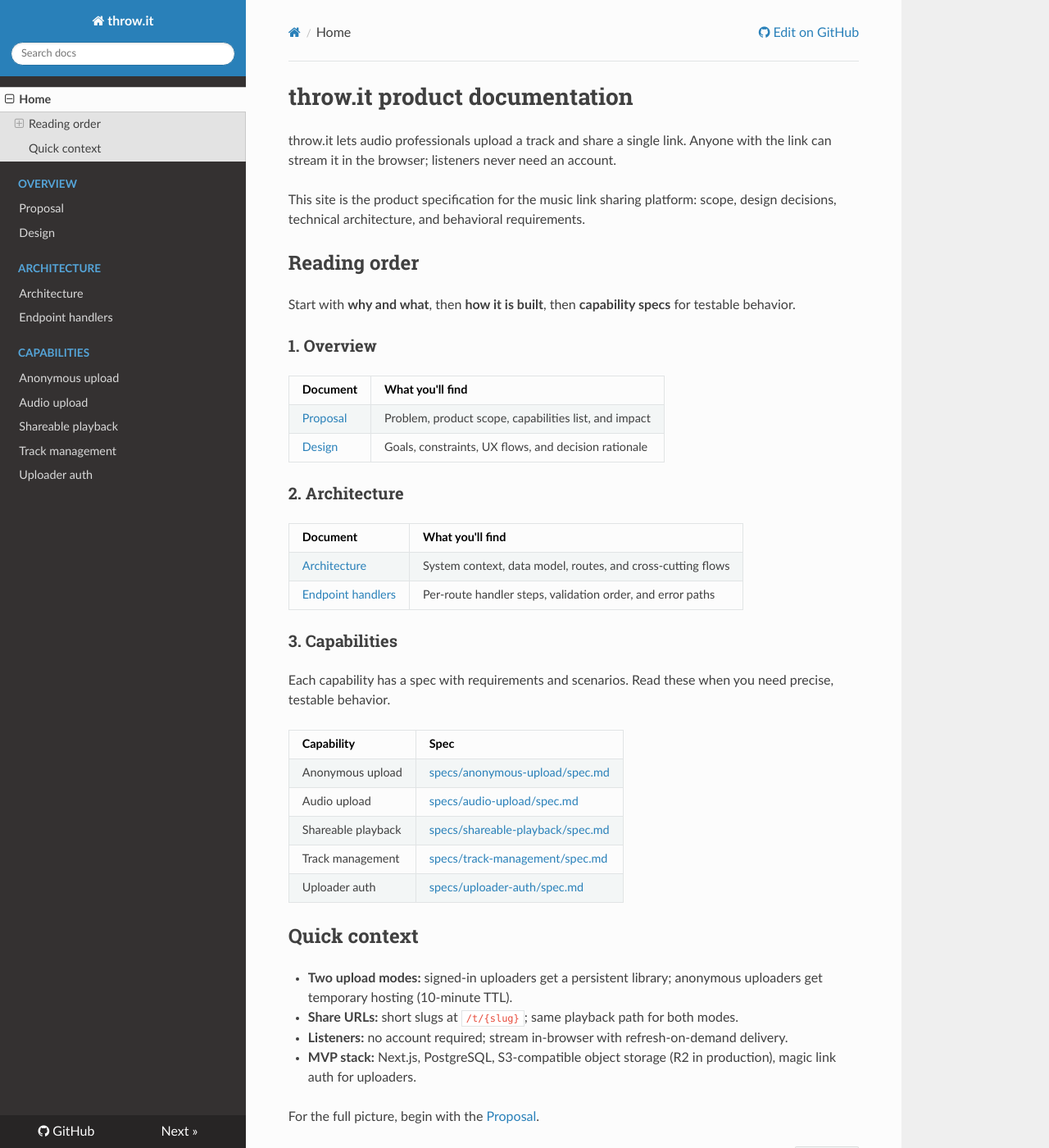
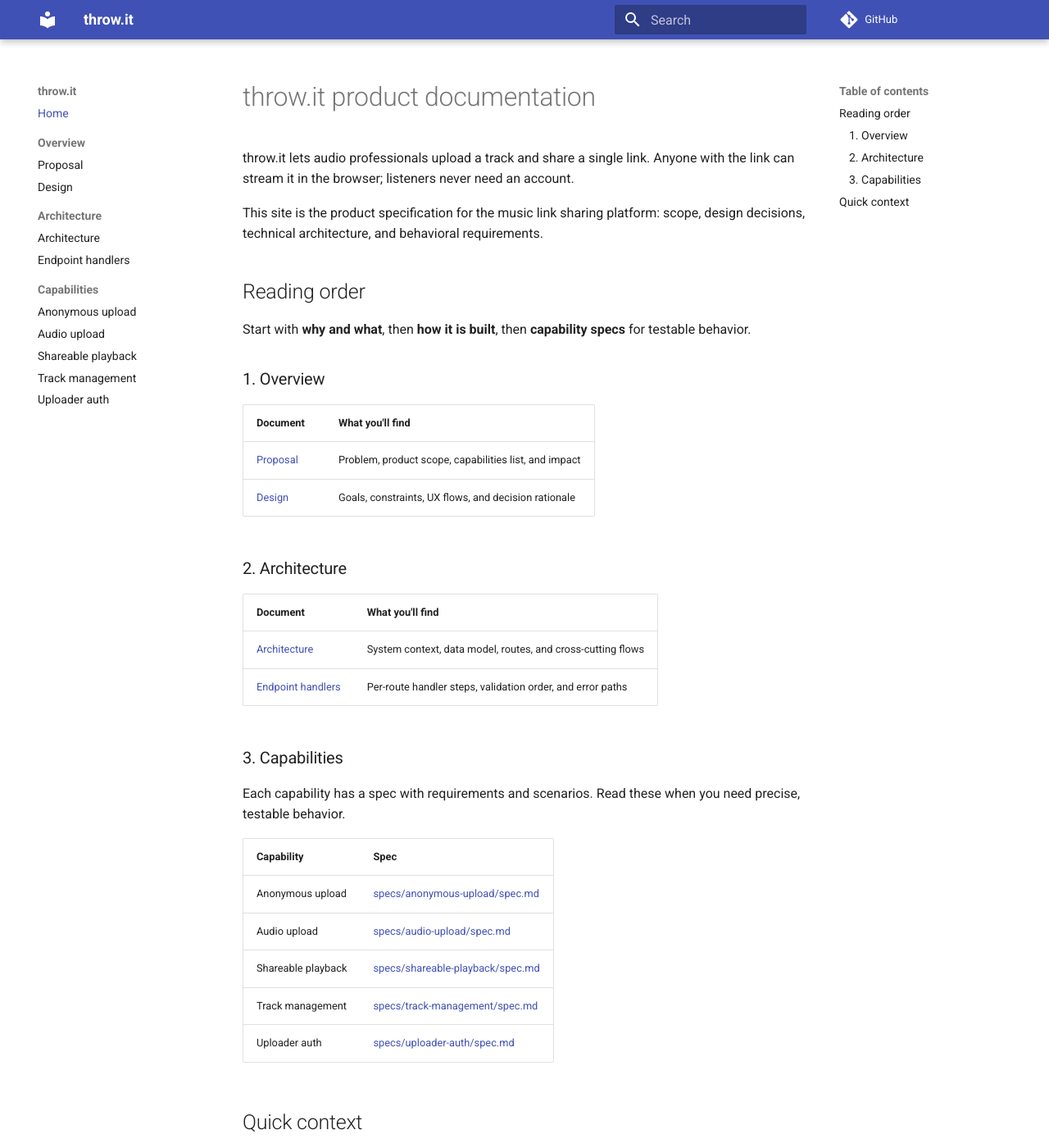
Before and after one commit to leanjunio/throw.it, an MkDocs documentation site: the page built from openspec/changes/music-link-sharing-platform/index.md, in a window 1280 px wide and 1400 px high. Shown: the whole window at 82% size. Built offline with MkDocs 1.6.1 and Material for MkDocs 9.7.7, drawn with Linux system fonts in a browser that asks for light colours; nearby versions of some CDN libraries; comment, search, counter and statistics services are not loaded; some of the changed text lies outside the part shown.

Commit message:
Revert "docs: update the docs theme"
This reverts commit 08b3c59a9b198ee68a9ec15a76d7c79865b140b9.

```diff
--- a/mkdocs.yml
+++ b/mkdocs.yml
@@ -5,7 +5,10 @@ repo_url: https://github.com/leanjunio/throw.it
 edit_uri: edit/main/openspec/changes/music-link-sharing-platform/
 
 theme:
-  name: readthedocs
+  name: material
+  features:
+    - content.code.copy
+    - navigation.sections
 
 markdown_extensions:
   - pymdownx.superfences:
--- a/requirements.txt
+++ b/requirements.txt
@@ -1,2 +1 @@
-mkdocs==1.6.1
-pymdown-extensions==10.14.3
+mkdocs-material==9.6.12
```
